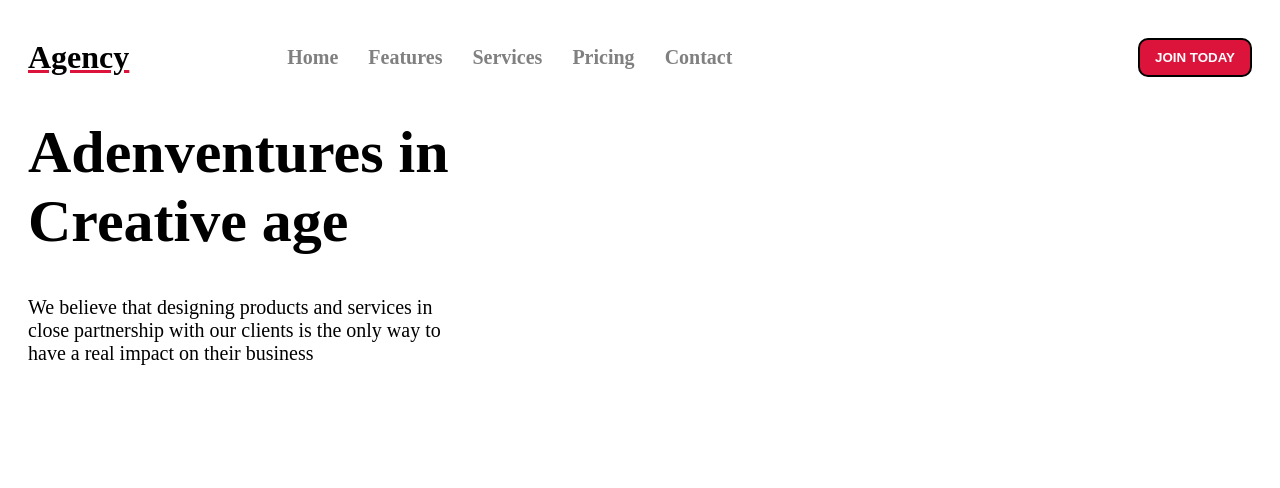
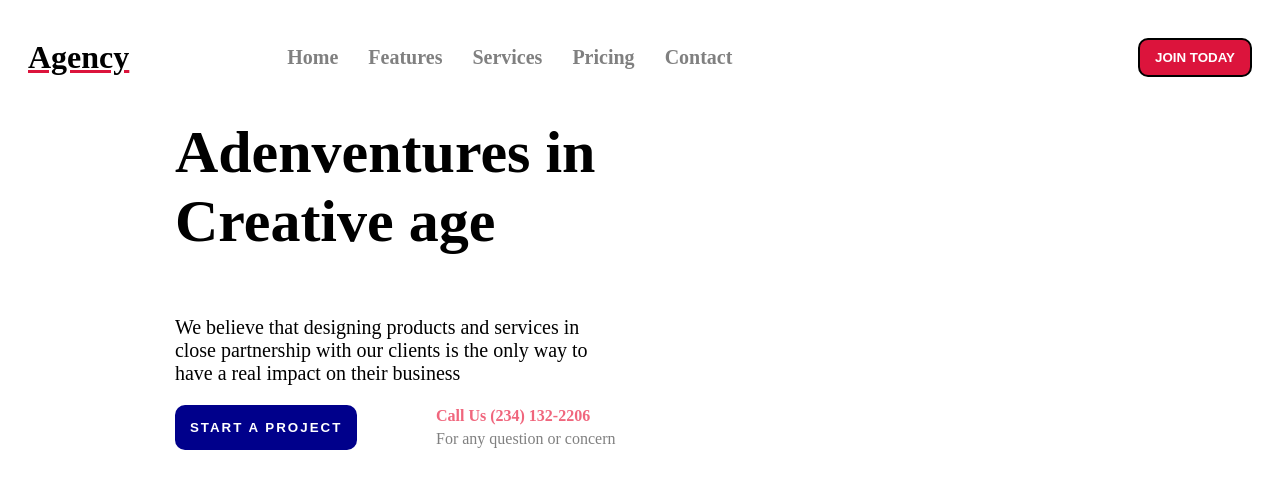
Before and after one commit to Justina177/JT-Digital-Agency, a React (Create React App) app: page / in a window 1280 px wide. Shown: the top 488 px of the page. Built offline with nearby package versions, Linux system fonts and the light colour scheme.

Commit message:
Added the Leftside Component in Intro component

```diff
--- a/src/Components/Intro.jsx
+++ b/src/Components/Intro.jsx
@@ -2,16 +2,20 @@
 import styled from 'styled-components';
 
 const Container = styled.div`
-    height: calc(100vh - 50px);
-    padding: 20px;
+  height: calc(100vh - 50px);
+  padding: 20px;
 `;
 
-const Left =styled.div`
-    width: 60%;
+const Left = styled.div`
+  width: 60%;
+  display: flex;
+  flex-direction: column;
+  align-items: center;
+  justify-content: center;
 `;
 
 const Title = styled.h1`
-width: 60%;
+  width: 60%;
   font-size: 60px;
 `;
 
@@ -20,8 +24,43 @@
   font-size: 20px;
   margin-top: 20px;
 `
+
+const Info = styled.div`
+  width: 60%;
+  display: flex;
+  justify-content: space-between;
+  align-items: center;
+`
+
+const Button = styled.button`
+padding: 15px;
+background-color: darkblue;
+color: white;
+border-radius: 10px;
+font-weight: bold;
+border: none;
+letter-spacing: 2px;
+cursor: pointer;
+`;
+
+const Contact = styled.div`
+display: flex;
+flex-direction: column
+`;
+
+const Phone = styled.span`
+color: #f0667d;
+font-weight: bold;
+`;
+
+const ContactText = styled.span`
+color: gray;
+margin-top: 5px;
+`;
+
+
 const Right = styled.div`
-    width: 40%;
+  width: 40%;
 `;
 
 
@@ -37,6 +76,14 @@
           our clients is the only way to have a real
           impact on their business
         </Desc>
+        <Info>
+        <Button>START A PROJECT</Button>
+        <Contact>
+          <Phone>Call Us (234) 132-2206</Phone>
+          <ContactText>For any question or concern</ContactText>
+        </Contact>
+
+        </Info>
       </Left>
       <Right></Right>
     </Container>
```
